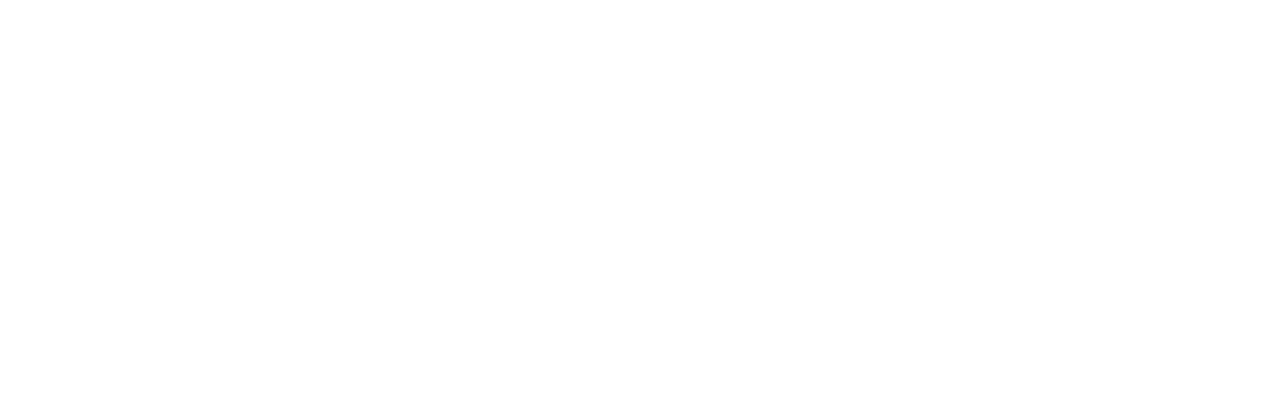
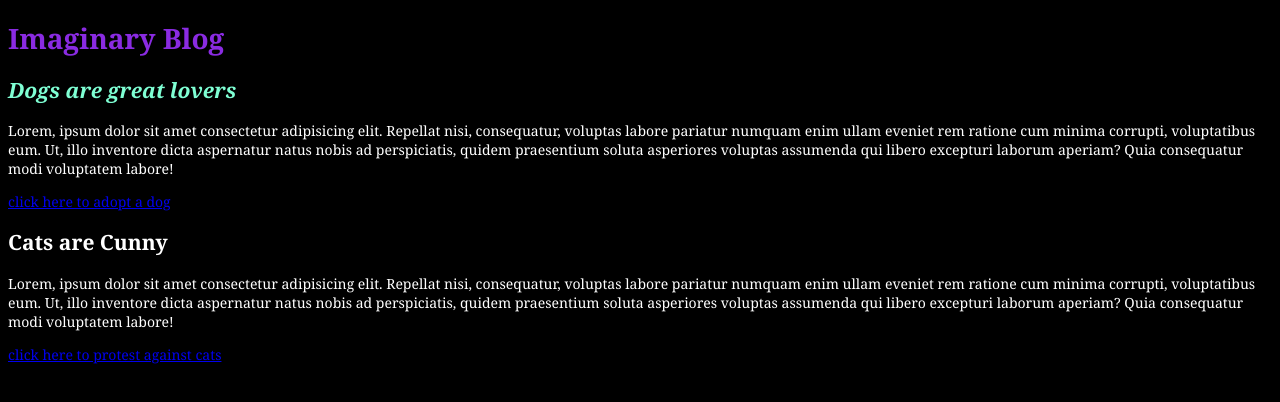
Before and after one commit to theProphetech/frontendTutorial_codeVerse, a plain HTML site: page CSStutorial/gettingStartedWithCss/index.html in a window 1280 px wide. Drawn offline with Linux system fonts and the light colour scheme.

Commit message:
newFolders

```diff
--- a/CSStutorial/gettingStartedWithCss/index.html
+++ b/CSStutorial/gettingStartedWithCss/index.html
@@ -1,11 +1,44 @@
 <!DOCTYPE html>
 <html lang="en">
-<head>
-    <meta charset="UTF-8">
-    <meta name="viewport" content="width=device-width, initial-scale=1.0">
+  <head>
+    <meta charset="UTF-8" />
+    <meta name="viewport" content="width=device-width, initial-scale=1.0" />
     <title>Document</title>
-</head>
-<body>
+    <link rel="stylesheet" href="./styles.css" />
 
-</body>
+  </head>
+  <body>
+    <!-- Simple News Blog -->
+    <h1>Imaginary Blog</h1>
+    <!-- first news -->
+    <div>
+      <h2 class="dog-title">Dogs are great lovers</h2>
+      <p>
+        Lorem, ipsum dolor sit amet consectetur adipisicing elit. Repellat nisi,
+        consequatur, voluptas labore pariatur numquam enim ullam eveniet rem
+        ratione cum minima corrupti, voluptatibus eum. Ut, illo inventore dicta
+        aspernatur natus nobis ad perspiciatis, quidem praesentium soluta
+        asperiores voluptas assumenda qui libero excepturi laborum aperiam? Quia
+        consequatur modi voluptatem labore!
+      </p>
+      <p>
+        <a href="#">click here to adopt a dog</a>
+      </p>
+    </div>
+    <!-- second news -->
+    <div>
+      <h2>Cats are Cunny</h2>
+      <p>
+        Lorem, ipsum dolor sit amet consectetur adipisicing elit. Repellat nisi,
+        consequatur, voluptas labore pariatur numquam enim ullam eveniet rem
+        ratione cum minima corrupti, voluptatibus eum. Ut, illo inventore dicta
+        aspernatur natus nobis ad perspiciatis, quidem praesentium soluta
+        asperiores voluptas assumenda qui libero excepturi laborum aperiam? Quia
+        consequatur modi voluptatem labore!
+      </p>
+      <p>
+        <a href="#">click here to protest against cats</a>
+      </p>
+    </div>
+  </body>
 </html>
--- /dev/null
+++ b/CSStutorial/gettingStartedWithCss/styles.css
@@ -0,0 +1,15 @@
+body{
+    background-color: black;
+    color: white;
+    font-size: 14px;
+    font-family: Georgia, 'Times New Roman', Times, serif
+}
+
+h1{
+    color: blueviolet;
+}
+
+.dog-title{
+    font-style: italic;
+    color: aquamarine;
+}
--- /dev/null
+++ b/CSStutorial/howCssIsStructured/styles.css
@@ -0,0 +1,12 @@
+body {
+    font-size: 14px;
+    font-family: Georgia, 'Times New Roman', Times, serif;
+}
+
+.box{
+    margin: 100px;
+    width: 100px;
+    height: 100px;
+    background: blueviolet;
+    transform: rotate(200deg);
+}
```
Also changed, not shown: CSStutorial/howCssIsStructured/index.html (added, +12 -0 lines), CSStutorial/css selectors amd datasets/index.html (added), CSStutorial/cssDisplay/index.html (added).
